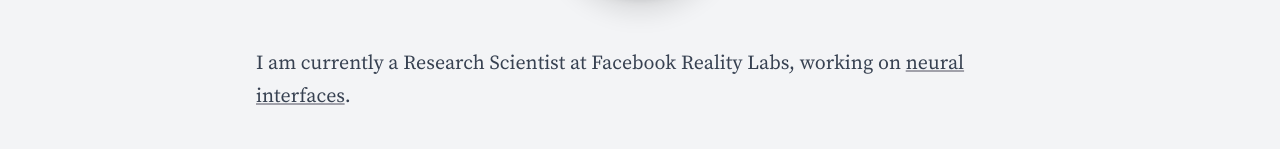
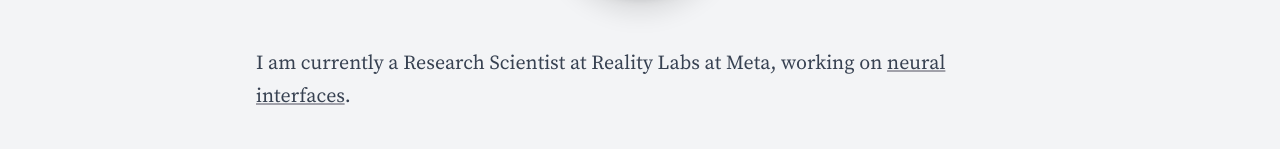
Before and after one commit to nirum/website, a Next.js app: page /about in a window 1280 px wide. Shown: the part 426-575 px from the top of the page. Built offline with nearby package versions, Linux system fonts and the light colour scheme.

Commit message:
s/Facebook/Meta

```diff
--- a/pages/about.js
+++ b/pages/about.js
@@ -16,7 +16,7 @@ export default function IndexPage() {
       </div>
       <article>
         <p>
-          I am currently a Research Scientist at Facebook Reality Labs, working
+          I am currently a Research Scientist at Reality Labs at Meta, working
           on{" "}
           <a href="https://tech.fb.com/inside-facebook-reality-labs-wrist-based-interaction-for-the-next-computing-platform/">
             neural interfaces
```
